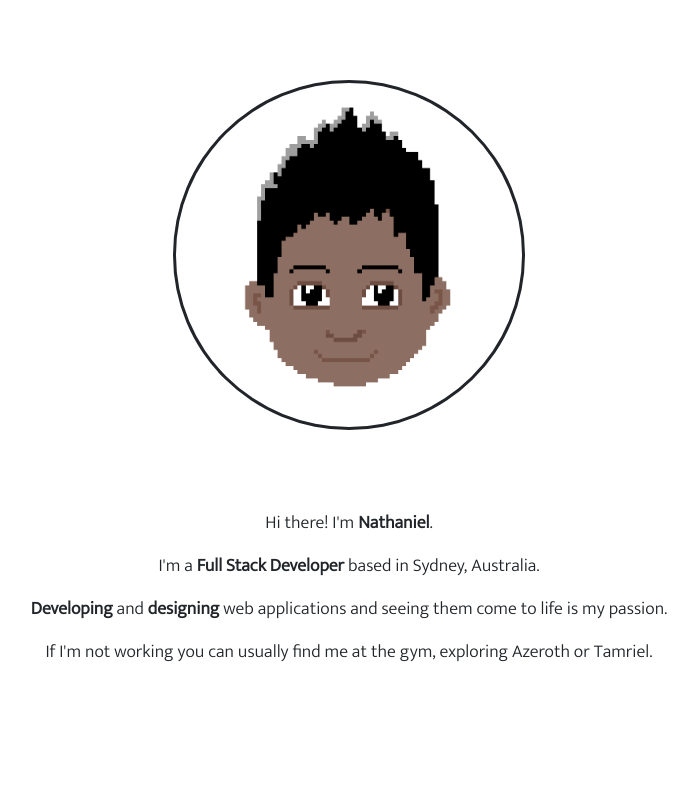
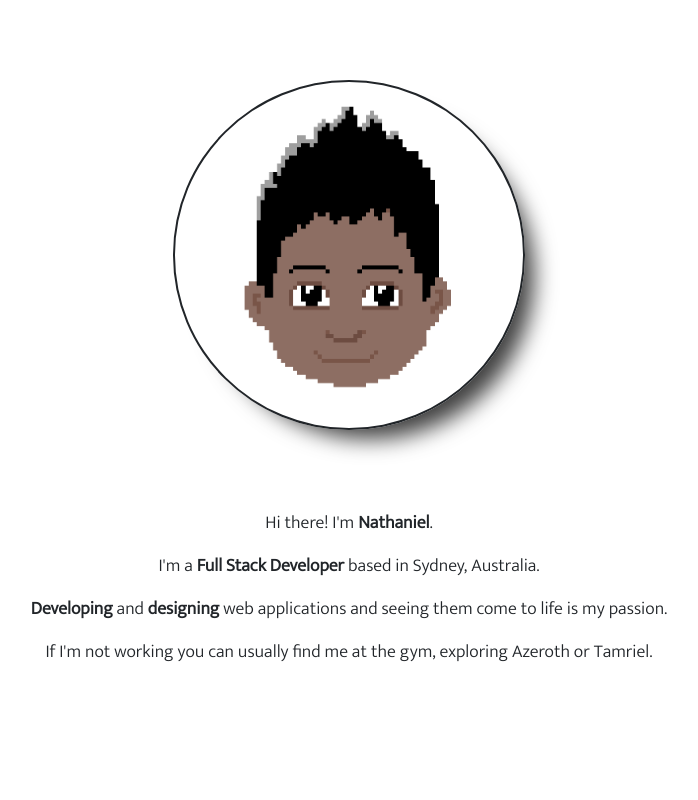
Before and after one commit to moralesn1/portfolio, a React (Create React App) app: page / in a window 1280 px wide. Shown: the top 800 px of the page, without its empty margins (291-989 px from the left). Built offline with nearby package versions, Linux system fonts and the light colour scheme.

Commit message:
add box shadow, change anchor button color, add onhover opacity on anchor button. clean up code

```diff
--- a/src/App.css
+++ b/src/App.css
@@ -10,14 +10,18 @@ div.landing-page-wrapper {
 }
 
 img.hero-image {
+  height: 350px;
+  display: block;
   margin-top: 5em;
   margin-bottom: 5em;
-  height: 350px;
-  display: block;
   margin-left: auto;
   margin-right: auto;
   border-style: solid;
   border-radius: 50%;
+  border-width: 2px;
+  -webkit-box-shadow: 21px 21px 22px -12px rgba(0, 0, 0, 0.75);
+  -moz-box-shadow: 21px 21px 22px -12px rgba(0, 0, 0, 0.75);
+  box-shadow: 21px 21px 22px -12px rgba(0, 0, 0, 0.75);
 }
 
 div.landing-page-description-container {
@@ -76,7 +80,9 @@ a.projectcard-anchor-link {
 }
 
 a.projectcard-anchor-link:hover {
+  color: black;
   text-decoration: none;
+  opacity: 0.4;
 }
 
 button.btn.btn-light {
@@ -161,12 +167,13 @@ div.social-media-link {
 }
 
 img.social-media-icon {
+  opacity: 1;
   height: 50px;
   width: 50px;
 }
 
 img.social-media-icon:hover {
-  transform: scale(1.2);
+  opacity: 0.4;
 }
 
 li.social-media-list {
--- a/src/components/FooterComponent.js
+++ b/src/components/FooterComponent.js
@@ -5,7 +5,7 @@ export default function FooterComponent() {
   const socialData = socialMediaData.map((item, index) => {
     return (
       <li className="social-media-list" key={index}>
-        <a href={item.link}>
+        <a href={item.link} target="_blank">
           <img
             className="social-media-icon"
             src={item.image}
@@ -16,7 +16,6 @@ export default function FooterComponent() {
     );
   });
   const date = new Date().getFullYear();
-  console.log(socialData);
   return (
     <div className="footer-wrapper">
       <div className="footer">
```
